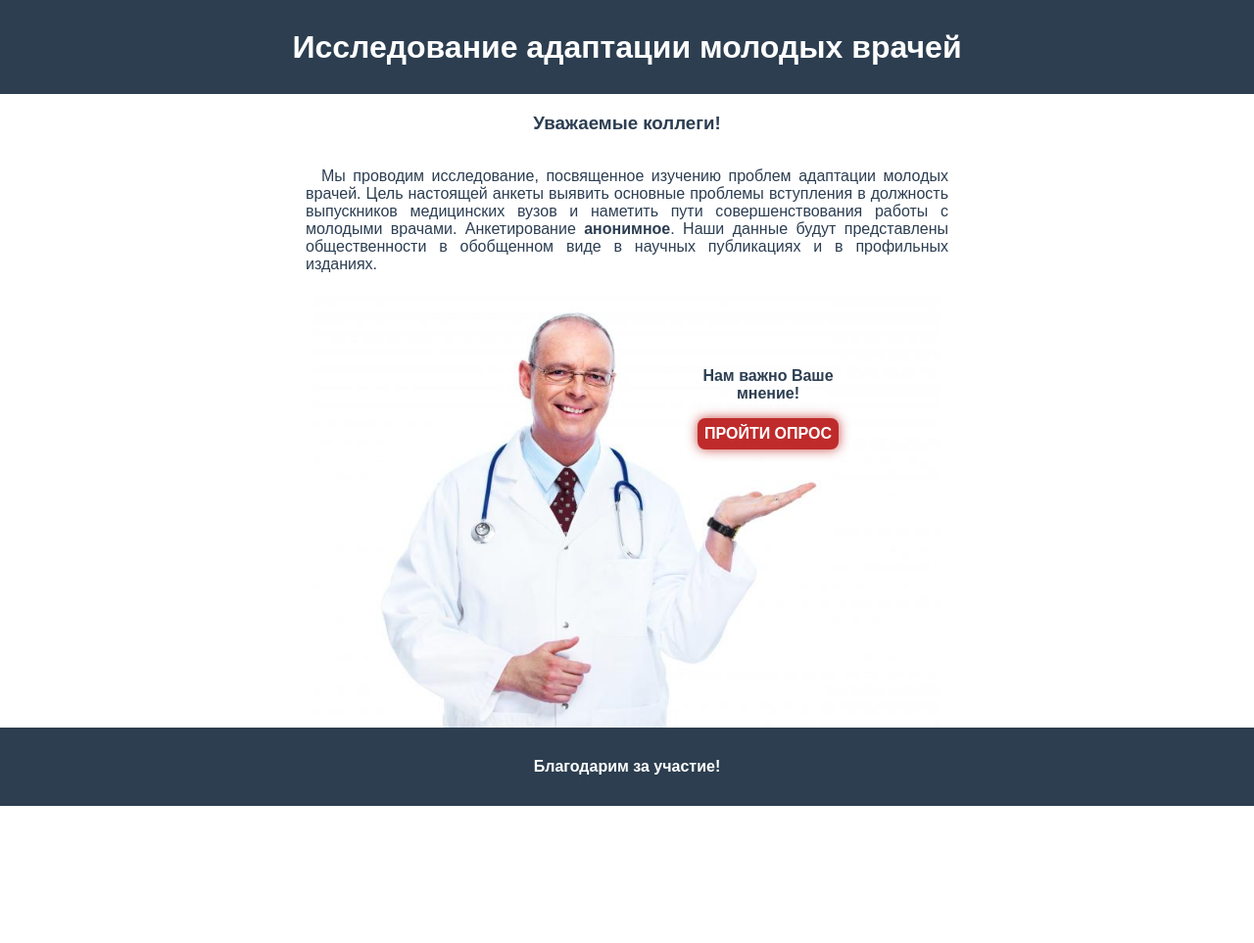
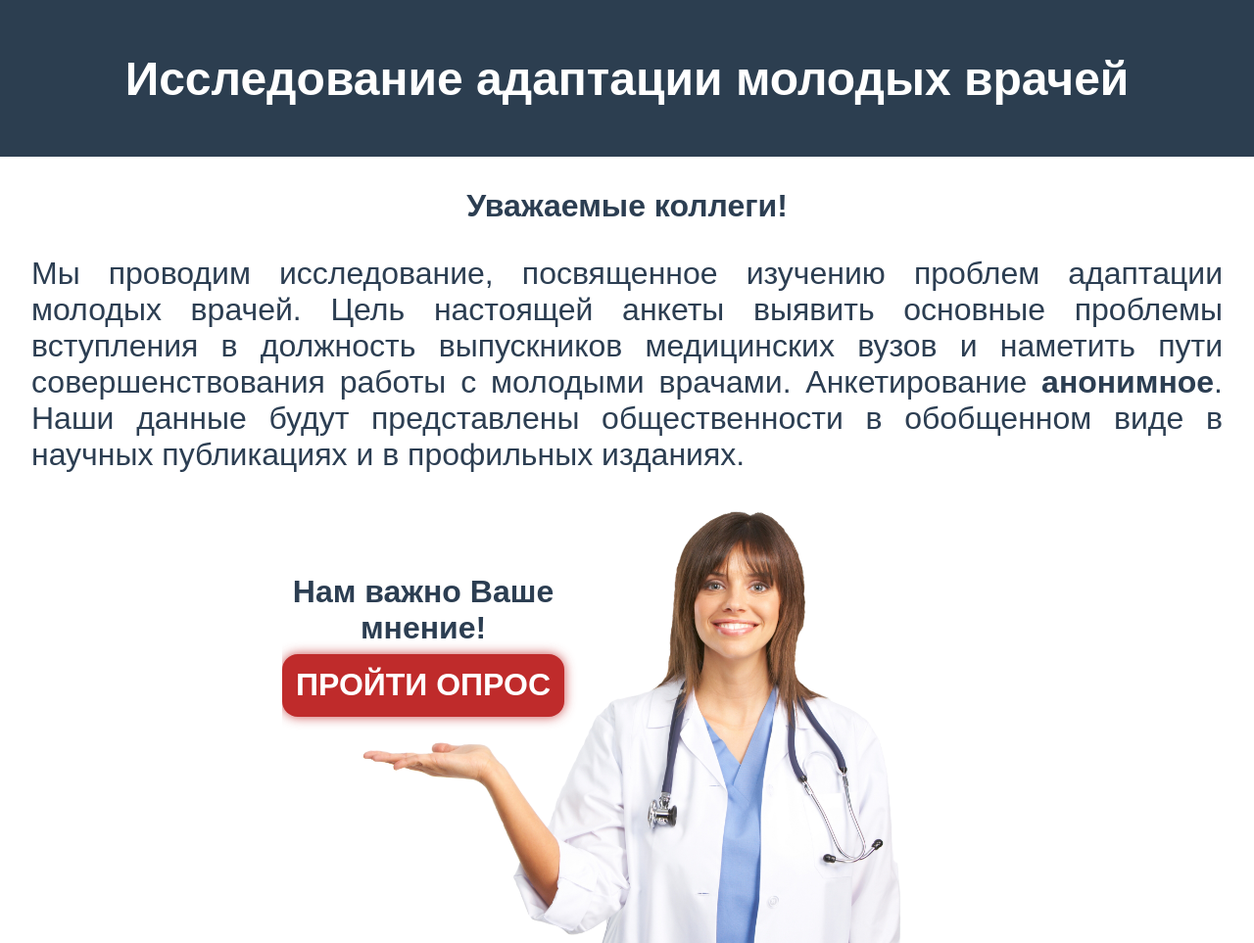
Before and after one commit to dmitr1y/med_intro, a plain HTML site: page index.html in a window 1280 px wide. Shown: the whole page at 98% size. Before the commit the page ends 823 px from the top, so only its background shows below. Drawn offline with Linux system fonts and the light colour scheme.

Commit message:
changed image

```diff
--- a/css/style.css
+++ b/css/style.css
@@ -1,22 +1,28 @@
 .content {
     width: 100%;
+    display: flex;
+    height: 100%;
+    flex-direction: column;
 }
 
 .content p {
     text-align: justify;
-    text-indent: 1em;
     padding: 1em;
     max-width: 41em;
     margin: auto;
 }
 
+.content h3 {
+    padding: 0;
+    margin: 1em 0 0;
+}
+
 .doctor {
     width: 100%;
-    top: 0;
     height: 28em;
     display: flex;
     justify-content: center;
-    left: 0;
+    bottom: 0;
     overflow: hidden;
 }
 
@@ -29,7 +35,6 @@
     font-weight: bold;
     height: 2em;
     display: flex;
-    /* font-size: 1em; */
     border-radius: 0.5em;
     align-items: center;
     justify-content: center;
@@ -38,24 +43,25 @@
     transition: .3s linear;
 }
 
-ma {}
+ma {
+}
 
-.btn:hover{
+.btn:hover {
     color: #ffffff;
     background: #2c3e50;
-    box-shadow: 0 0 10px rgba(0,0,0,0.5);
+    box-shadow: 0 0 10px rgba(0, 0, 0, 0.5);
 }
+
 #survey {
     position: absolute;
     overflow: hidden;
-    /* padding-right: 0em; */
-    padding-left: 18em;
-    margin-top: 5em;
+    padding-right: 26em;
+    margin-top: 8em;
     height: 6em;
     width: 11em;
 }
 
-#survey h4{
+#survey h4 {
     padding-bottom: 1em;
 }
 
@@ -74,10 +80,10 @@ ma {}
 .footer {
     background: rgb(44, 62, 80);
     width: 100%;
-    height: 5em;
+    display: none;
+    padding: auto;
     flex-direction: column;
     color: white;
-    display: flex;
     align-items: center;
     justify-content: center;
 }
@@ -88,6 +94,7 @@ ma {}
     display: flex;
     color: white;
     height: 6em;
+    /* position: fixed; */
     align-items: center;
     justify-content: center;
 }
@@ -96,7 +103,10 @@ body {
     font-family: sans-serif;
     width: 100%;
     height: 100%;
+    display: flex;
+    flex-direction: column;
     color: #2C3E52;
+    align-content: space-between;
     margin: 0;
 }
 
@@ -107,3 +117,49 @@ h3, h2, h1, h4 {
 .footer h3, h2, h1, h4 {
     margin: 0;
 }
+
+@media only screen and (max-device-width: 800px) {
+    html {
+    }
+
+    h1 {
+        font-size: 3em;
+    }
+
+    h3 {
+        font-size: 2em;
+        margin: 0.5em;
+    }
+
+    p {
+
+    }
+
+    #survey h4 {
+        font-size: 2em;
+        padding: 0.23em;
+    }
+
+    .header {
+        height: 10em;
+    }
+
+    .content {
+
+    }
+
+    .content p {
+        font-size: 2em;
+    }
+
+    #survey {
+        width: 18em;
+        padding-right: 26em;
+        height: 23em;
+        margin-top: 4em;
+    }
+
+    .btn {
+        font-size: 2em;
+    }
+}
--- a/index.html
+++ b/index.html
@@ -21,13 +21,13 @@
         публикациях и
         в профильных изданиях.
     </p>
-    <div class="doctor">
-        <div id="survey">
-            <h4>Нам важно Ваше мнение!</h4>
-            <a href="http://tests.konstantinov.com.ru/index.php/979393" class="btn">Пройти опрос</a>
-        </div>
-        <img src="img/doc.jpg">
+</div>
+<div class="doctor">
+    <div id="survey">
+        <h4>Нам важно Ваше мнение!</h4>
+        <a href="http://tests.konstantinov.com.ru/index.php/979393" class="btn">Пройти опрос</a>
     </div>
+    <img src="img/doc.png">
 </div>
 <div class="footer">
 
```
Also changed, not shown: img/doc.jpg (deleted), img/doc.png (added), img/doctor.jpg (deleted).
